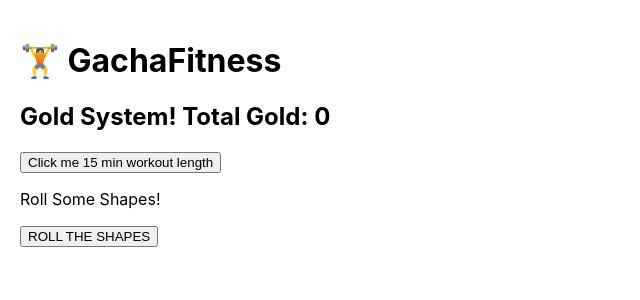
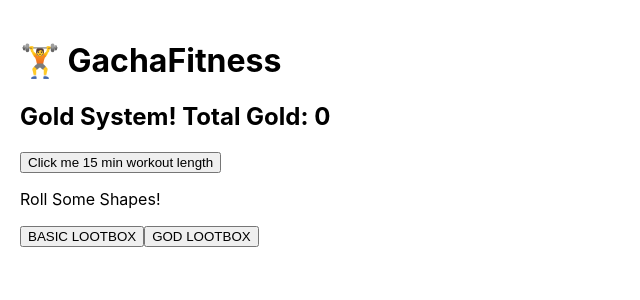
Before and after one commit to richj04/workout-timer, a React (Create React App) app: page / in a window 1280 px wide. Shown: the top 300 px of the page, without its empty margins (0-640 px from the left). Built offline with nearby package versions, Linux system fonts and the light colour scheme.

Commit message:
adding more logic

```diff
--- a/src/App.js
+++ b/src/App.js
@@ -4,10 +4,18 @@ function App() {
   // ========== STATE (DATA) ==========
   const [GoldTotal, SetGoldTotal] = useState(0);
   let goldMultiplier = 1;
-  const shapes = ["circle", "triangle", "square", "pentagon", "star"];
+  const shapes = ["circle ", "triangle ", "square ", "pentagon ", "star "];
   const [RolledShapes, SetRolledShapes] = useState("Roll Some Shapes!");
+
   const BasicLootboxPrice = 100;
   const AdvancedLootboxPrice = 1000;
+  const allBadges = [
+    {
+      shape: "circle",
+      layers: 1
+    }
+  ];
+  const [DisplayBadge, setDisplayBadge] = useState(allBadges);
 
 
   // ========== FUNCTIONS (ACTIONS) ==========
@@ -23,14 +31,15 @@ function App() {
   function rollShapes(luck){
 
     const newShapes = [];
+    const counter = {};
     //This algorithm sets up the random chances
     for (let i = 0; i < 5; i++){
       const shapeChance = {
-        circle: 25,
-        triangle: 25,
-        square: 25,
-        pentagon: 15,
-        star: 10
+        circle : 25,
+        triangle : 25,
+        square : 25,
+        pentagon : 15,
+        star : 10
       };
 
       if (i != 0){
@@ -50,12 +59,32 @@ function App() {
       for (let shape in shapeRange){
         if(shapeRange[shape] >= randomInt){
           newShapes.push(shape);
+          if (shape in counter){
+            counter[shape] += 1;
+          }
+          else{
+            counter[shape] = 1;
+          }
           break
         }
       }
 
     }
     SetRolledShapes(newShapes);
+
+    //Find Final Badge Layout
+    let max = 0;
+    let finalShape = "";
+    let ringCount = 0;
+    for (let shape in counter){
+      if (counter[shape] > max){
+        finalShape = shape;
+        ringCount = counter[shape];
+        max = counter[shape];
+      }
+    }
+
+
   }
 
 
@@ -69,8 +98,11 @@ function App() {
         Click me 15 min workout length
       </button>
       <p>{RolledShapes}</p>
-      <button onClick = {() => rollShapes(10)}>
-        ROLL THE SHAPES
+      <button onClick = {() => rollShapes(0.5)}>
+        BASIC LOOTBOX
+      </button>
+      <button onClick = {() => rollShapes(12)}>
+        GOD LOOTBOX
       </button>
 
 
```
